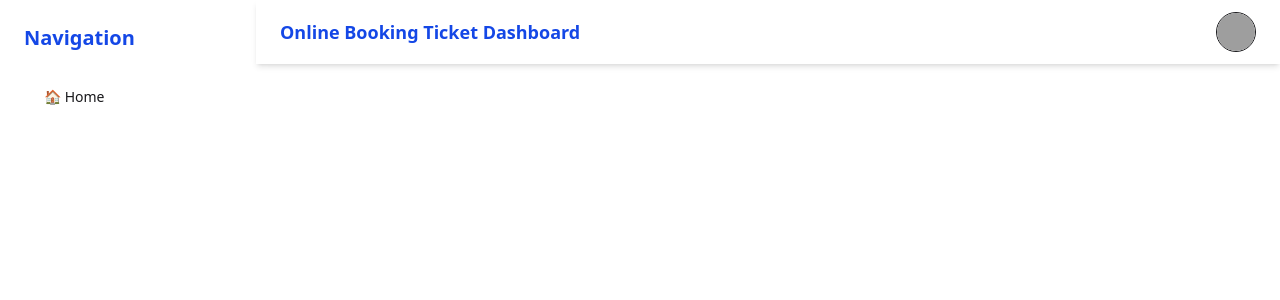
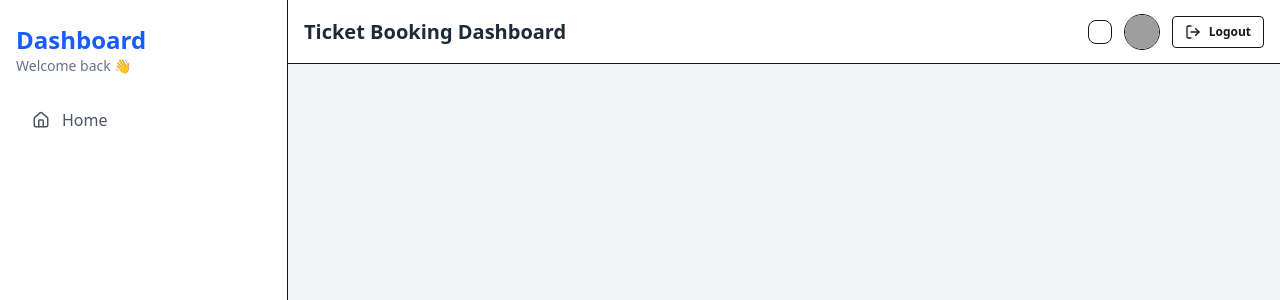
Before and after one commit to Badsha012/online--ticket-booking-platform-client-side, a React (Vite) app: page /dashboard in a window 1280 px wide. Shown: the top 300 px of the page. Built offline with nearby package versions, Linux system fonts and the light colour scheme; no server answers; grey boxes are pictures that could not be loaded.

Commit message:
update dashborad

```diff
--- a/src/Layout/Dashboard/DashboardLayout.jsx
+++ b/src/Layout/Dashboard/DashboardLayout.jsx
@@ -1,129 +1,124 @@
 // DashboardLayout.jsx
-import { Link, NavLink, Outlet } from "react-router-dom";
+import { NavLink, Outlet } from "react-router-dom";
 import { useAuth } from "../../hooks/useAuth";
+import { LogOut, Home, User, Ticket, CreditCard, Briefcase, PlusCircle, Package, FileText, BarChart3, Shield, Users, Megaphone } from "lucide-react";
 
 const DashboardLayout = () => {
-  const { user } = useAuth();
+  const { user, logout } = useAuth();
   const role = user?.role;
 
+  const linkClass = ({ isActive }) =>
+    `flex items-center gap-3 px-4 py-2 rounded-xl transition ${
+      isActive
+        ? "bg-blue-600 text-white shadow"
+        : "text-gray-600 hover:bg-blue-50 hover:text-blue-700"
+    }`;
+
   return (
-    <div className="drawer lg:drawer-open bg-base-200 min-h-screen">
+    <div className="drawer lg:drawer-open min-h-screen bg-gray-100">
       <input id="dashboard-drawer" type="checkbox" className="drawer-toggle" />
 
-      {/* MAIN CONTENT AREA */}
-      <div className="drawer-content flex flex-col min-h-screen">
-        {/* Navbar */}
-        <div className="navbar bg-white shadow-md sticky top-0 z-50">
-          {/* Drawer button for mobile */}
+      {/* MAIN */}
+      <div className="drawer-content flex flex-col">
+        {/* TOP NAV */}
+        <header className="navbar bg-white border-b sticky top-0 z-50 px-4">
           <div className="flex-none lg:hidden">
-            <label
-              htmlFor="dashboard-drawer"
-              className="btn btn-square btn-ghost text-2xl"
-            >
-              ☰
-            </label>
+            <label htmlFor="dashboard-drawer" className="btn btn-ghost btn-square">☰</label>
           </div>
 
-          {/* Title */}
-          <div className="flex-1 px-4 font-bold text-lg text-blue-700">
-            Online Booking Ticket Dashboard
+          <div className="flex-1">
+            <h1 className="text-xl font-semibold text-gray-800">Ticket Booking Dashboard</h1>
           </div>
 
-          {/* User Section */}
-          <div className="flex items-center gap-3 pr-4">
-            <span>{user?.email}</span>
+          <div className="flex items-center gap-3">
+            <span className="hidden md:block text-sm text-gray-600">{user?.email}</span>
+            <span className="badge badge-outline capitalize">{role}</span>
             <img
               src={user?.photoURL || "https://i.ibb.co/4pDNDk1/avatar.png"}
-              className="w-10 h-10 rounded-full border"
-              alt="User Avatar"
+              alt="avatar"
+              className="w-9 h-9 rounded-full border"
             />
+            <button onClick={logout} className="btn btn-sm btn-outline gap-2">
+              <LogOut size={16} /> Logout
+            </button>
           </div>
-        </div>
+        </header>
 
-        {/* Outlet Content */}
-        <div className="p-5 bg-base-100 flex-1 min-h-screen">
+        {/* PAGE CONTENT */}
+        <main className="p-6 flex-1">
           <Outlet />
-        </div>
+        </main>
       </div>
 
       {/* SIDEBAR */}
-      <div className="drawer-side h-full min-h-screen">
+      <div className="drawer-side">
         <label htmlFor="dashboard-drawer" className="drawer-overlay"></label>
 
-        <aside className="w-64 bg-white p-6 h-full min-h-screen overflow-y-auto shadow-md">
-          <h2 className="text-xl font-bold text-blue-700 mb-5">Navigation</h2>
+        <aside className="w-72 bg-white border-r min-h-screen px-4 py-6">
+          <div className="mb-6">
+            <h2 className="text-2xl font-bold text-blue-600">Dashboard</h2>
+            <p className="text-sm text-gray-500">Welcome back 👋</p>
+          </div>
 
-          <ul className="menu space-y-2">
-            <li>
-              <NavLink to="/">🏠 Home</NavLink>
-            </li>
+          <nav className="space-y-2">
+            <NavLink to="/" className={linkClass}>
+              <Home size={18} /> Home
+            </NavLink>
 
-            {/* USER NAVIGATION */}
+            {/* USER */}
             {role === "user" && (
               <>
-                <li>
-                  <NavLink to="/dashboard/profile">👤 User Profile</NavLink>
-                </li>
-                <li>
-                  <NavLink to="/dashboard/my-bookings">
-                    🎫 My Booked Tickets
+                <NavLink to="/dashboard/profile" className={linkClass}>
+                  <User size={18} /> Profile
                 </NavLink>
-                </li>
-                <li>
-                  <NavLink to="/dashboard/transactions">💳 Transactions</NavLink>
-                </li>
+                <NavLink to="/dashboard/my-bookings" className={linkClass}>
+                  <Ticket size={18} /> My Bookings
+                </NavLink>
+                <NavLink to="/dashboard/transactions" className={linkClass}>
+                  <CreditCard size={18} /> Transactions
+                </NavLink>
               </>
             )}
 
-            {/* VENDOR NAVIGATION */}
+            {/* VENDOR */}
             {role === "vendor" && (
               <>
-                <li>
-                  <NavLink to="/dashboard/vendor-profile">
-                    🧑‍💼 Vendor Profile
+                <NavLink to="/dashboard/vendor-profile" className={linkClass}>
+                  <Briefcase size={18} /> Vendor Profile
                 </NavLink>
-                </li>
-                <li>
-                  <NavLink to="/dashboard/add-ticket">➕ Add Ticket</NavLink>
-                </li>
-                <li>
-                  <NavLink to="/dashboard/my-tickets">📦 My Tickets</NavLink>
-                </li>
-                <li>
-                  <NavLink to="/dashboard/requested-bookings">
-                    📑 Requested Bookings
+                <NavLink to="/dashboard/add-ticket" className={linkClass}>
+                  <PlusCircle size={18} /> Add Ticket
                 </NavLink>
-                </li>
-                <li>
-                  <NavLink to="/dashboard/revenue">📊 Revenue</NavLink>
-                </li>
+                <NavLink to="/dashboard/my-tickets" className={linkClass}>
+                  <Package size={18} /> My Tickets
+                </NavLink>
+                <NavLink to="/dashboard/requested-bookings" className={linkClass}>
+                  <FileText size={18} /> Requests
+                </NavLink>
+                <NavLink to="/dashboard/revenue" className={linkClass}>
+                  <BarChart3 size={18} /> Revenue
+                </NavLink>
               </>
             )}
 
-            {/* ADMIN NAVIGATION */}
+            {/* ADMIN */}
             {role === "admin" && (
               <>
-                <li>
-                  <NavLink to="/dashboard/admin-profile">
-                    🛡 Admin Profile
+                <NavLink to="/dashboard/admin-profile" className={linkClass}>
+                  <Shield size={18} /> Admin Profile
                 </NavLink>
-                </li>
-                <li>
-                  <NavLink to="/dashboard/manage-tickets">
-                    📝 Manage Tickets
+                <NavLink to="/dashboard/manage-tickets" className={linkClass}>
+                  <Ticket size={18} /> Manage Tickets
                 </NavLink>
-                </li>
-                <li>
-                  <NavLink to="/dashboard/manage-users">
-                    👥 Manage Users
+                <NavLink to="/dashboard/manage-users" className={linkClass}>
+                  <Users size={18} /> Manage Users
                 </NavLink>
-                </li>
-                <li>
-                  <NavLink to="/dashboard/advertise">📢 Advertise</NavLink>
-                </li>
+                <NavLink to="/dashboard/advertise" className={linkClass}>
+                  <Megaphone size={18} /> Advertise
+                </NavLink>
               </>
             )}
-          </ul>
+          </nav>
         </aside>
       </div>
     </div>
```
Lines whose indentation alone changed are shown as unchanged.
